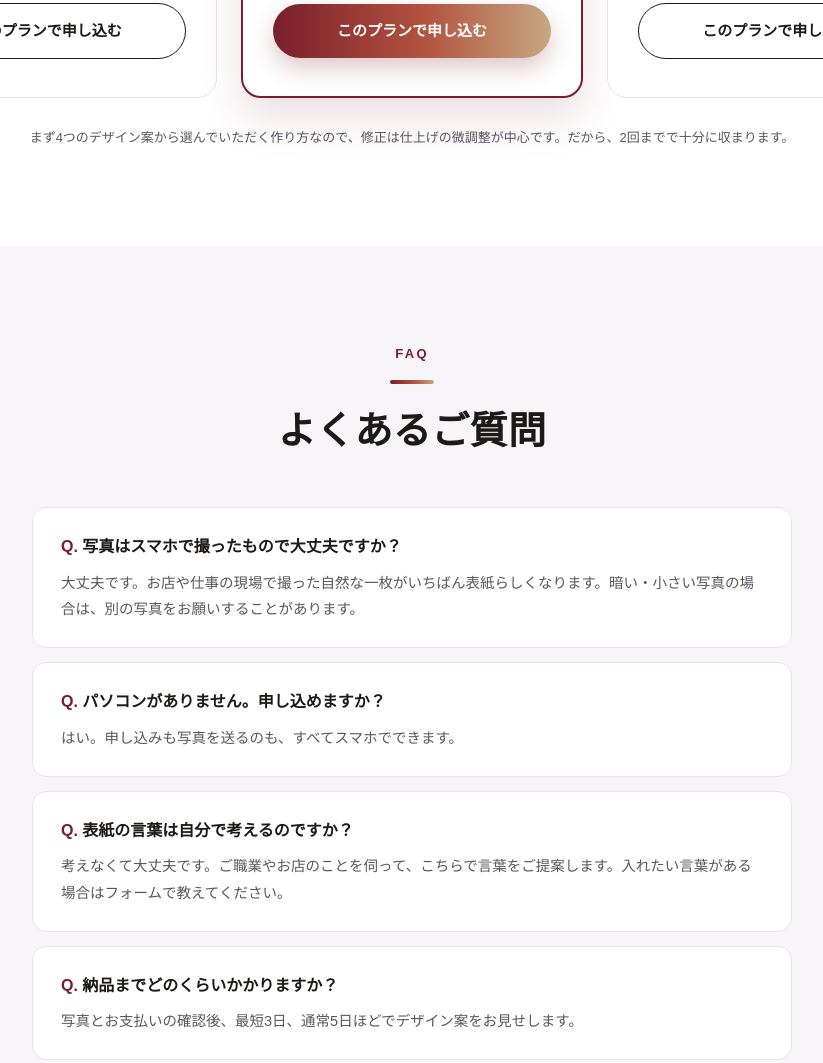
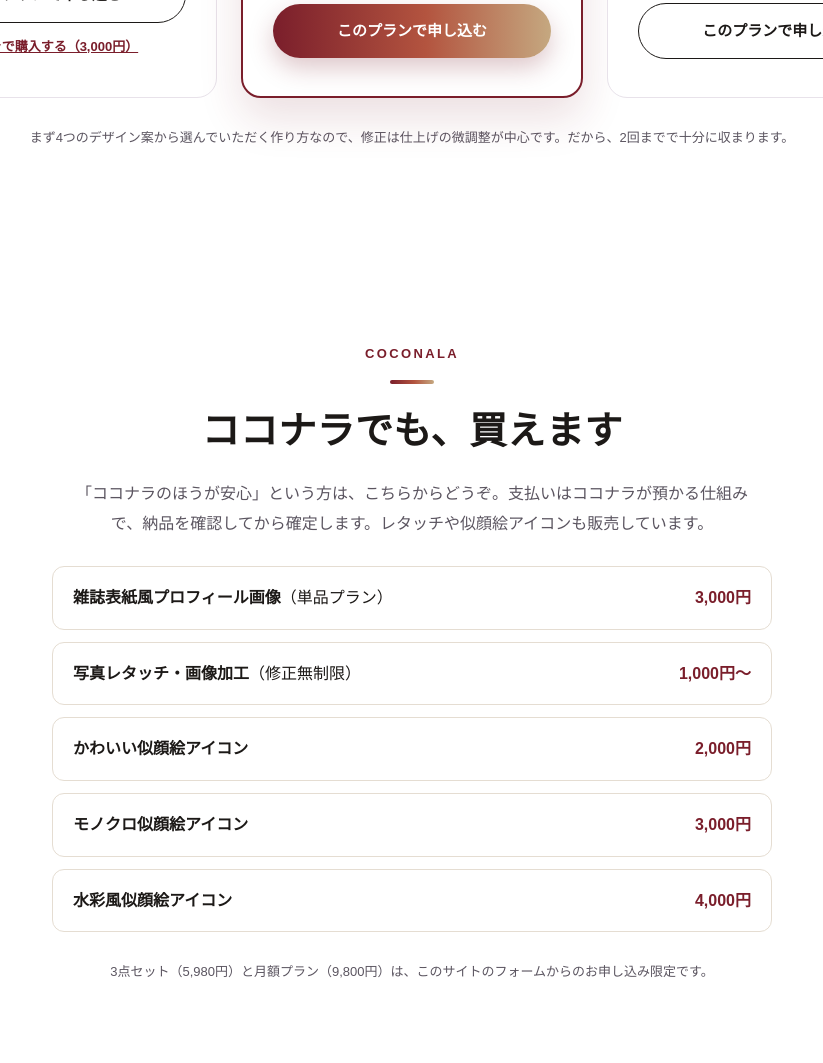
Before and after one commit to yukishibue-bot/hyoshi-no-anata, a plain HTML site: page index.html in a window 1280 px wide. Shown: the part 6023-7086 px from the top of the page, without its empty margins (228-1051 px from the left). Drawn offline with Linux system fonts and the light colour scheme.

Commit message:
ココナラ購入導線を追加した最新版 index.html に更新

```diff
--- a/index.html
+++ b/index.html
@@ -282,6 +282,7 @@ footer{padding:36px 0;text-align:center;color:var(--gray);font-size:13px}
         <div class="price"><b>2,980</b> <small>円（税込）</small></div>
         <ul><li>雑誌表紙風画像 1枚</li><li>デザイン案 4つから選択</li><li>修正 2回まで無料</li><li>SNS用データ＋印刷用PDF</li></ul>
         <a class="btn btn-dark" href="https://docs.google.com/forms/d/e/1FAIpQLSfbwPeRzJfNkA_pz0ioiTk7EYZCAVoRFzUD9Z9ynBDdlcP6Bw/viewform" target="_blank" rel="noopener">このプランで申し込む</a>
+        <p style="margin-top:12px;font-size:13px">または <a href="https://coconala.com/services/4515328" target="_blank" rel="noopener" style="color:#7a1e2b;font-weight:700">ココナラで購入する（3,000円）</a></p>
       </div>
       <div class="price-card push">
         <div class="badge">いちばん人気</div>
@@ -299,6 +300,23 @@ footer{padding:36px 0;text-align:center;color:var(--gray);font-size:13px}
       </div>
     </div>
     <p class="note">まず4つのデザイン案から選んでいただく作り方なので、修正は仕上げの微調整が中心です。だから、2回までで十分に収まります。</p>
+  </div>
+</section>
+
+<section id="coconala">
+  <div class="wrap">
+    <div class="eyebrow">Coconala</div>
+    <div class="underline"></div>
+    <h2>ココナラでも、買えます</h2>
+    <p class="lead-c">「ココナラのほうが安心」という方は、こちらからどうぞ。支払いはココナラが預かる仕組みで、納品を確認してから確定します。レタッチや似顔絵アイコンも販売しています。</p>
+    <div style="display:grid;gap:12px;max-width:720px;margin:28px auto 0;text-align:left">
+      <a href="https://coconala.com/services/4515328" target="_blank" rel="noopener" style="display:flex;justify-content:space-between;align-items:center;background:#fff;border:1px solid #e5ddd2;border-radius:12px;padding:16px 20px;text-decoration:none;color:#1c1917"><span><b>雑誌表紙風プロフィール画像</b>（単品プラン）</span><b style="color:#7a1e2b">3,000円</b></a>
+      <a href="https://coconala.com/services/4515344" target="_blank" rel="noopener" style="display:flex;justify-content:space-between;align-items:center;background:#fff;border:1px solid #e5ddd2;border-radius:12px;padding:16px 20px;text-decoration:none;color:#1c1917"><span><b>写真レタッチ・画像加工</b>（修正無制限）</span><b style="color:#7a1e2b">1,000円〜</b></a>
+      <a href="https://coconala.com/services/4515350" target="_blank" rel="noopener" style="display:flex;justify-content:space-between;align-items:center;background:#fff;border:1px solid #e5ddd2;border-radius:12px;padding:16px 20px;text-decoration:none;color:#1c1917"><span><b>かわいい似顔絵アイコン</b></span><b style="color:#7a1e2b">2,000円</b></a>
+      <a href="https://coconala.com/services/4515365" target="_blank" rel="noopener" style="display:flex;justify-content:space-between;align-items:center;background:#fff;border:1px solid #e5ddd2;border-radius:12px;padding:16px 20px;text-decoration:none;color:#1c1917"><span><b>モノクロ似顔絵アイコン</b></span><b style="color:#7a1e2b">3,000円</b></a>
+      <a href="https://coconala.com/services/4515378" target="_blank" rel="noopener" style="display:flex;justify-content:space-between;align-items:center;background:#fff;border:1px solid #e5ddd2;border-radius:12px;padding:16px 20px;text-decoration:none;color:#1c1917"><span><b>水彩風似顔絵アイコン</b></span><b style="color:#7a1e2b">4,000円</b></a>
+    </div>
+    <p class="note">3点セット（5,980円）と月額プラン（9,800円）は、このサイトのフォームからのお申し込み限定です。</p>
   </div>
 </section>
 
```
